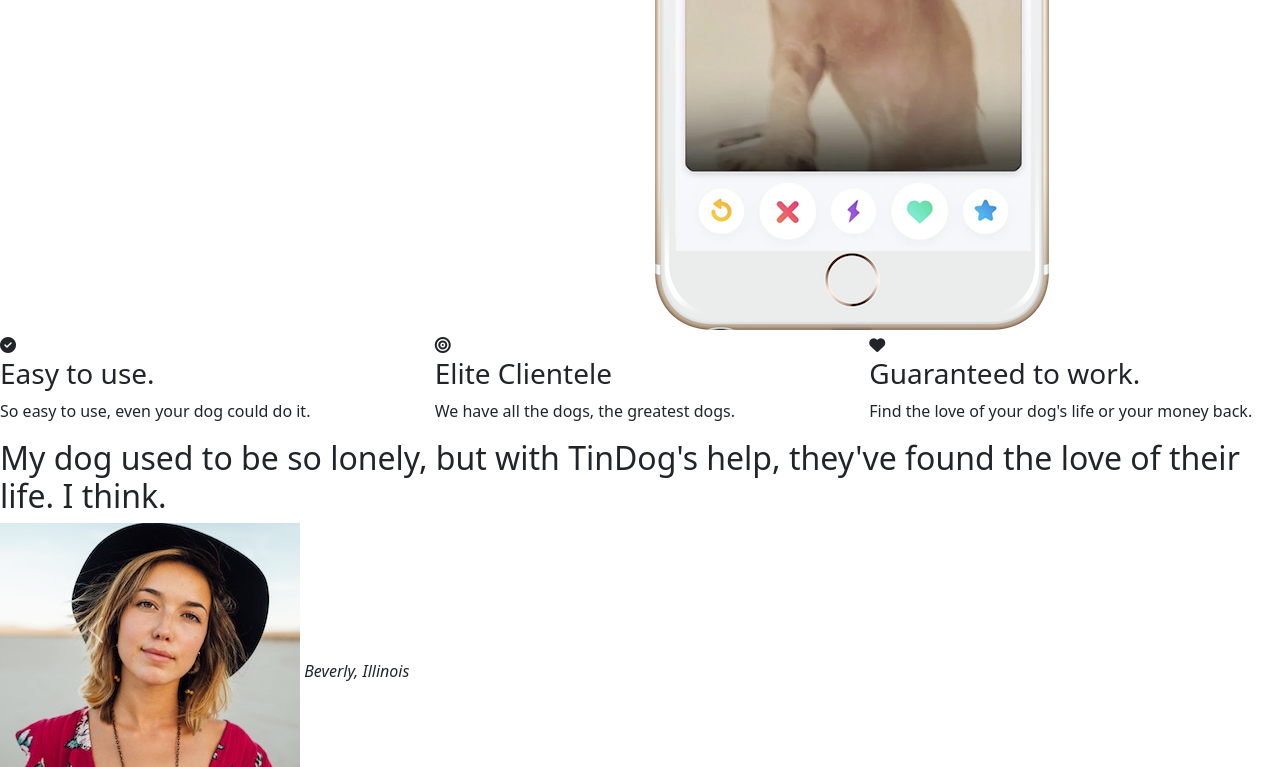
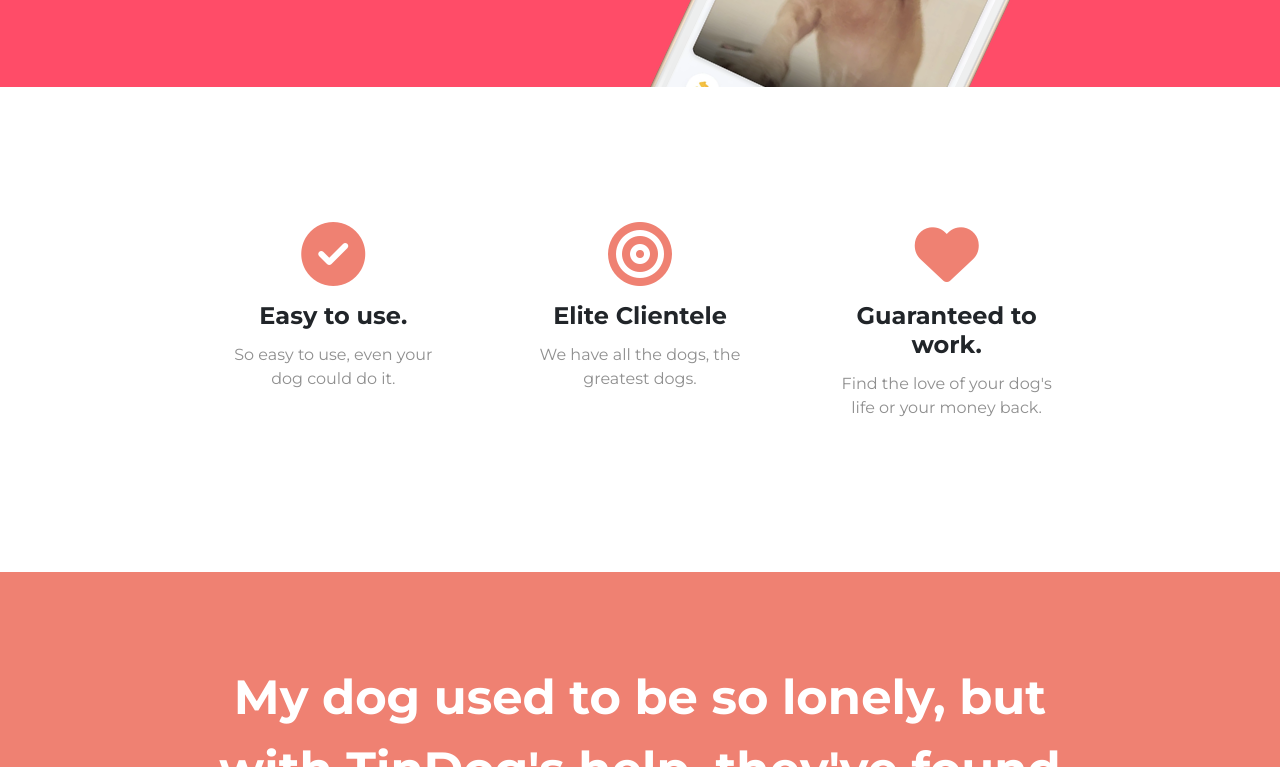
Before and after one commit to ParaagSharma/tindog, a plain HTML site: page index.html in a window 1280 px wide. Shown: the part 530-1297 px from the top of the page. Drawn offline with nearby package versions, Linux system fonts and the light colour scheme; files that its build step writes are made by us from their sources; the site is published under a folder, as on GitHub Pages, so addresses that start at the root find nothing.

Commit message:
Update index.html

```diff
--- a/index.html
+++ b/index.html
@@ -18,7 +18,7 @@
       crossorigin="anonymous"
     />
 
-    <link rel="stylesheet" href="/TinDog-Start-master/css/styles.css" />
+    <link rel="stylesheet" href="css/styles.css" />
 
     <script
       src="https://kit.fontawesome.com/9b90885e16.js"
```
